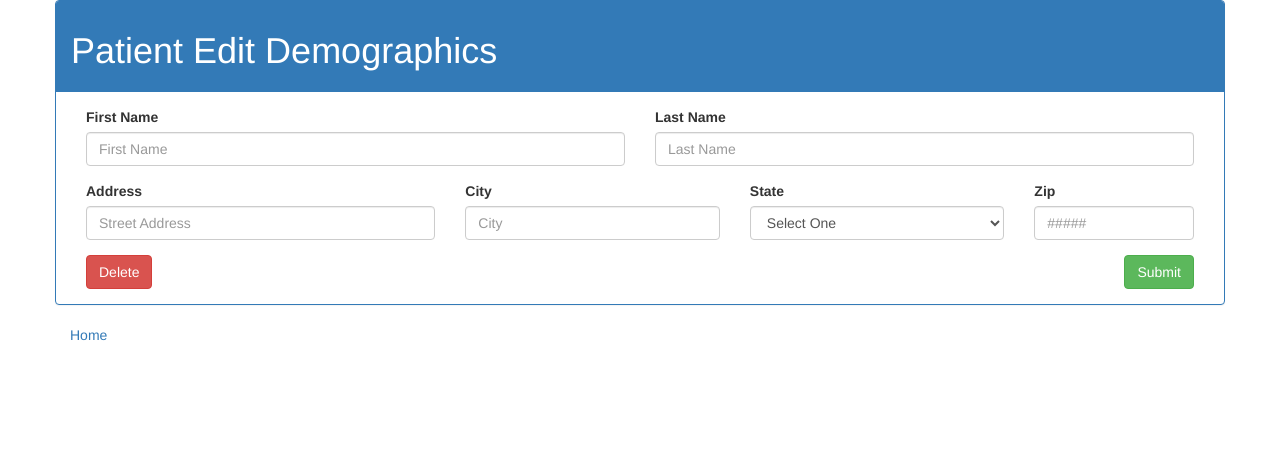
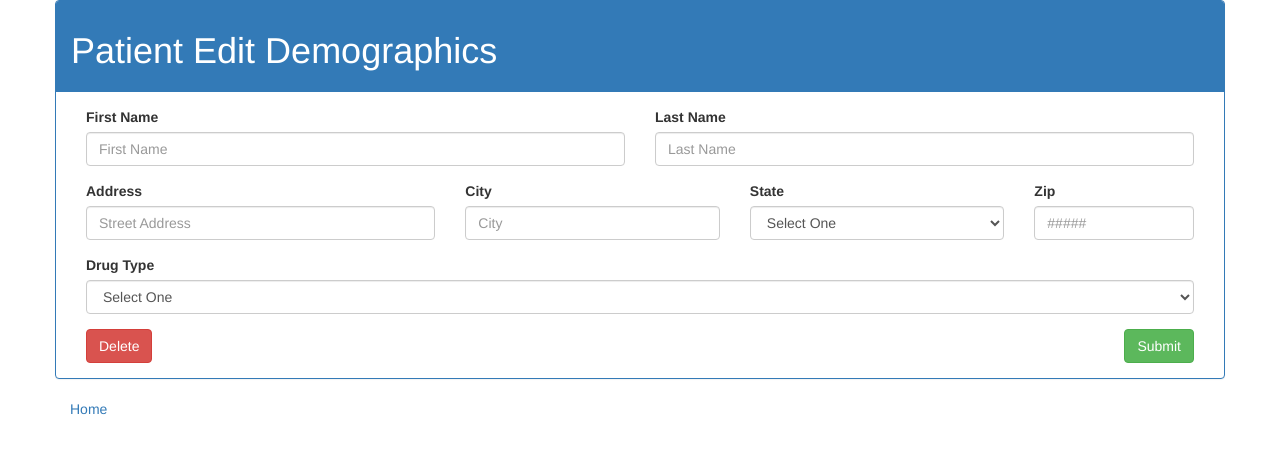
Before and after one commit to wmboyles/PyTrust, a Flask app: template templates/patient/editDemographics.html in a window 1280 px wide. Shown: the top 454 px of the page. Run offline with Flask 2, Linux system fonts and the light colour scheme; the template is opened without the code that fills it, so the values that code supplies are empty; some libraries are stand-ins or nearby versions.

Commit message:
Add patient preferred drug type

```diff
--- a/src/persistent/user/patient/patient.py
+++ b/src/persistent/user/patient/patient.py
@@ -11,6 +11,7 @@ from sqlalchemy.orm import validates
 from ..user import User, UserRole
 from ...persistent import db, ma
 from ....persistent.state.state import State
+from ....persistent.drug.drug_type import DrugType
 
 
 class Patient(db.Model):
@@ -25,6 +26,7 @@ class Patient(db.Model):
     :param city: patient's city
     :param state: patient's state of residence
     :param zip: patient's zip code
+    :param drug_type: patient's preferred drugtype
     """
 
     user_id = db.Column(
@@ -46,6 +48,8 @@ class Patient(db.Model):
     city = db.Column(db.String(127), nullable=False)
     state = db.Column(db.Enum(State), nullable=False)
     zip = db.Column(db.Integer, nullable=False)
+
+    drug_type = db.Column(db.Enum(DrugType), nullable=True)
 
     @validates("user")
     def validate_role(self, key, user: User) -> User:
@@ -92,4 +96,6 @@ class PatientSchema(ma.SQLAlchemyAutoSchema):
 
     # include list of fields where you want to object rather than the key
     user = ma.Nested("UserSchema")
+
     state = EnumField(State, by_value=True)
+    drug_type = EnumField(DrugType, by_value=True)
--- a/templates/patient/editDemographics.html
+++ b/templates/patient/editDemographics.html
@@ -45,6 +45,18 @@
                         },
                         (err) => {
                             $scope.states = [];
+                        }
+                    );
+                };
+
+                // load all the drug types from the db
+                $scope.load_drug_types = () => {
+                    $http.get("/api/drug_types").then(
+                        (res) => {
+                            $scope.drug_types = res.data;
+                        },
+                        (err) => {
+                            $scope.drug_types = [];
                         }
                     );
                 };
@@ -102,7 +114,9 @@
                     }
                 };
 
+                // runs on page load
                 $scope.load_states();
+                $scope.load_drug_types();
                 $scope.load_self();
             });
         </script>
@@ -210,6 +224,23 @@
                                     />
                                 </div>
                             </div>
+                            <!-- blood type, drug type, pharmacy -->
+                            <div class="form-row">
+                                <div class="form-group col-md-12">
+                                    <label for="patient_drug_type"
+                                        >Drug Type</label
+                                    >
+                                    <select
+                                        class="form-control"
+                                        name="patient_drug_type"
+                                        ng-model="patient.drug_type"
+                                    >
+                                        <option value="">Select One</option>
+                                        <!-- prettier-ignore -->
+                                        <option ng-repeat="dt in drug_types">[[dt]]</option>
+                                    </select>
+                                </div>
+                            </div>
                             <!-- submit and delete button -->
                             <div class="form-row">
                                 <div class="col-md-6 text-left">
```
